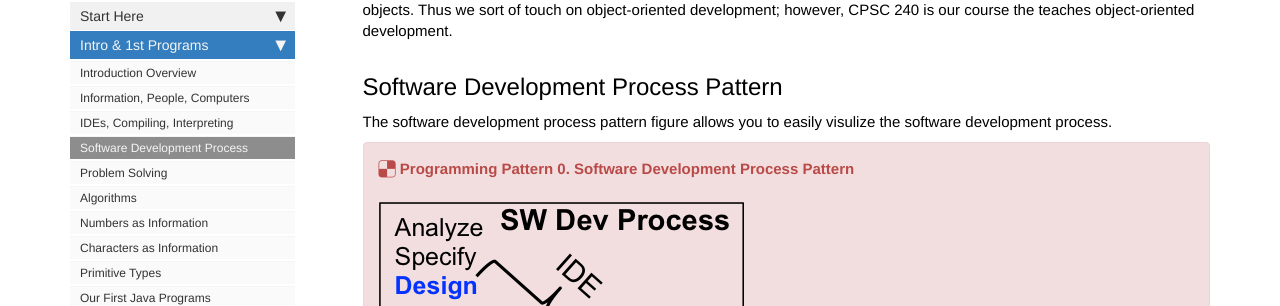
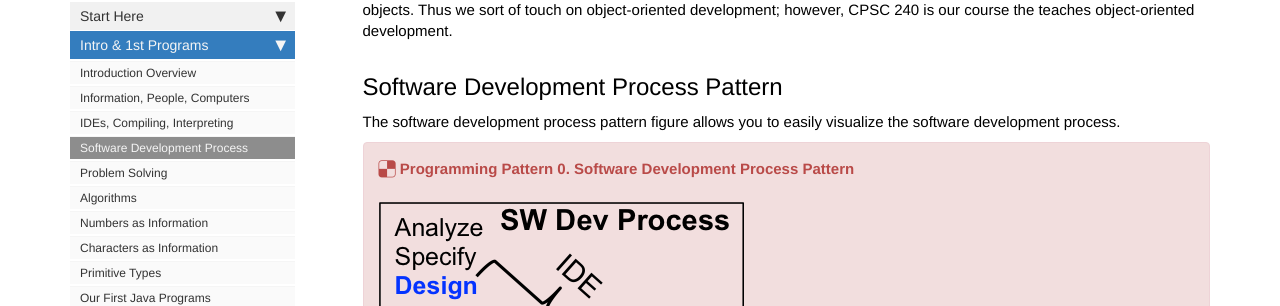
Before and after one commit to gustycooper/gustycooper.github.io, a Jekyll site: the page built from mydoc/mydoc_1_software_development_process.md, in a window 1280 px wide and 900 px high, scrolled down 1105 px. Shown: the part 147-453 px from the top of the window. Built offline with Jekyll 4.4.1, drawn with Linux system fonts in a browser that asks for light colours; nearby versions of some CDN libraries; comment, search, counter and statistics services are not loaded.

Commit message:
Typo 'visulize' on 2 pages

```diff
--- a/mydoc/mydoc_1_software_development_process.md
+++ b/mydoc/mydoc_1_software_development_process.md
@@ -32,7 +32,7 @@ There are various ways to develop software.  For examples, there is Functional D
 
 ## Software Development Process Pattern
 
-The software development process pattern figure allows you to easily visulize the software development process.
+The software development process pattern figure allows you to easily visualize the software development process.
 
 <div class="alert alert-danger" role="alert"><i class="fa fa-delicious fa-lg"></i>
 <b>
```
Also changed, not shown: mydoc/mydoc_1_ides_compiling_interpreting.md (+1 -1 lines), 1 other file.
